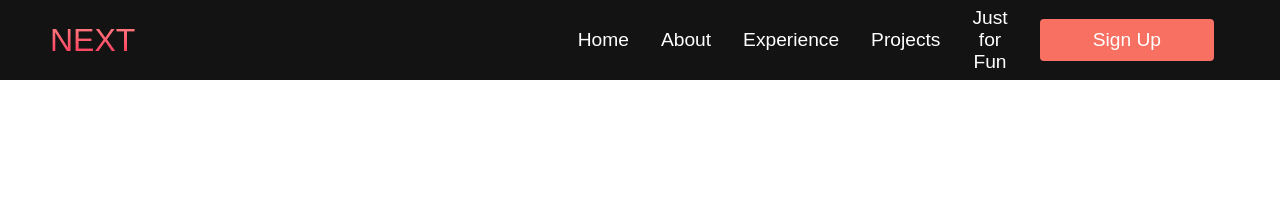
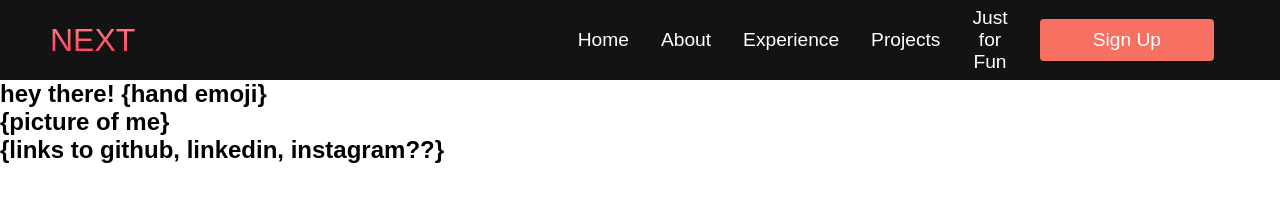
Before and after one commit to dxwu2/dxwu2.github.io, a plain HTML site: page index.html in a window 1280 px wide. Drawn offline with Linux system fonts and the light colour scheme.

Commit message:
ideas for cover page

```diff
--- a/index.html
+++ b/index.html
@@ -37,6 +37,17 @@
             </ul>
         </div>
     </nav>
+
+    <!-- Welcome Page Content -->
+    <div class="main">
+        <div class="main__container">
+            <div class="main__content">
+                <h2>hey there! {hand emoji}</h2>
+                <h2>{picture of me}</h2>
+                <h2>{links to github, linkedin, instagram??}</h2>
+            </div>
+        </div>
+    </div>
     <script src="app.js"></script>
 </body>
 </html>
```
